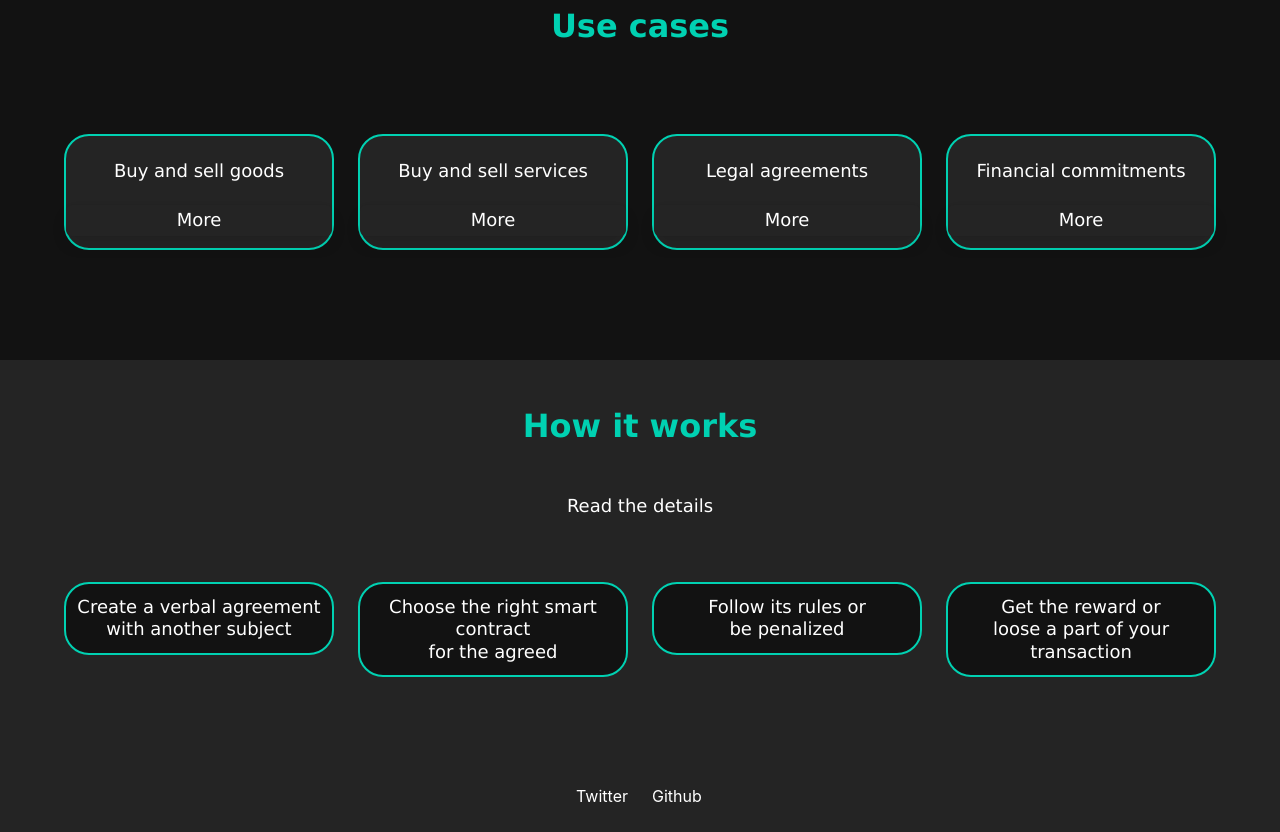
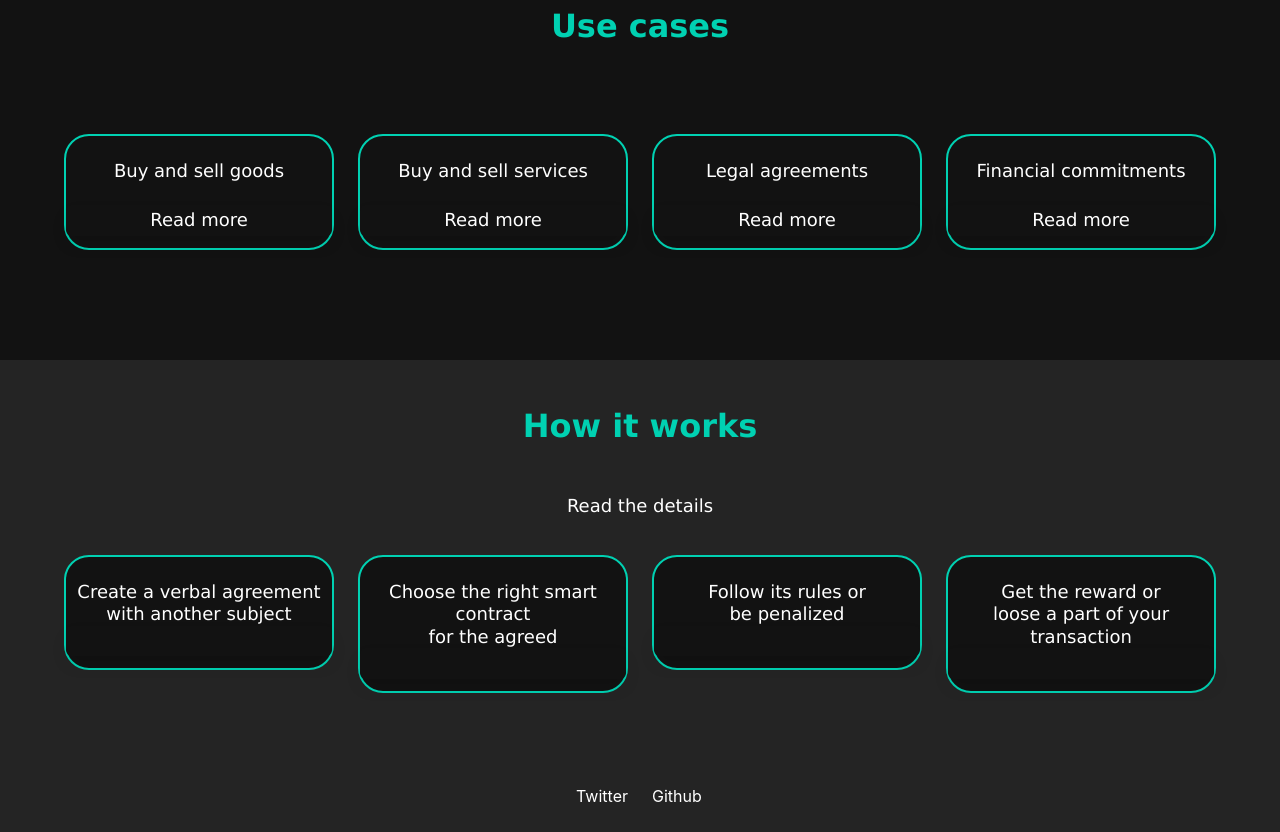
Before and after one commit to farinavito/Web3-Website, a Next.js app: page / in a window 1280 px wide. Shown: the part 440-1272 px from the top of the page. Built offline with nearby package versions, Linux system fonts and the light colour scheme.

Commit message:
changed the column in the how it works section

```diff
--- a/pages/index.js
+++ b/pages/index.js
@@ -81,37 +81,37 @@ const Homepage = () => {
                   <div className="container has-text-centered py-0">
                       <div className="columns py-0">
                         <div className="column py-0">
-                          <p className="subtitle has-background-black-ter pt-5 pb-3 mb-3">
+                          <p className="subtitle has-background-black-bis pt-5 pb-3 mb-3">
                             Buy and sell goods<br></br><br></br>
-                            <p className="box has-background-black-ter py-1">
-                              <Link href="/application"><a>More</a></Link>
+                            <p className="box has-background-black-bis py-1">
+                              <Link href="/application"><a>Read more</a></Link>
                             </p>
                           </p>
                           <p className="has-background-black-bis py-4"></p>
                         </div>
                         <div className="column py-0">
-                          <p className="subtitle has-background-black-ter pt-5 pb-3 mb-3">
+                          <p className="subtitle pt-5 pb-3 mb-3">
                             Buy and sell services<br></br><br></br>
-                            <p className="box has-background-black-ter py-1">
-                              <Link href="/application"><a>More</a></Link>
+                            <p className="box has-background-black-bis py-1">
+                              <Link href="/application"><a>Read more</a></Link>
                             </p>
                           </p>
                           <p className=" has-background-black-bis py-4"></p>
                         </div>
                         <div className="column py-0">
-                          <p className="subtitle has-background-black-ter pt-5 pb-3 mb-3">
+                          <p className="subtitle has-background-black-bis pt-5 pb-3 mb-3">
                             Legal agreements<br></br><br></br>
-                            <p className="box has-background-black-ter py-1">
-                              <Link href="/application"><a>More</a></Link>
+                            <p className="box has-background-black-bis py-1">
+                              <Link href="/application"><a>Read more</a></Link>
                             </p>
                           </p>
                           <p className=" has-background-black-bis py-4"></p>
                         </div>
                         <div className="column py-0">
-                          <p className="subtitle has-background-black-ter pt-5 pb-3 mb-3">
+                          <p className="subtitle has-background-black-bis pt-5 pb-3 mb-3">
                             Financial commitments<br></br><br></br>
-                            <p className="box has-background-black-ter py-1">
-                              <Link href="/application"><a>More</a></Link>
+                            <p className="box has-background-black-bis py-1">
+                              <Link href="/application"><a>Read more</a></Link>
                             </p>
                           </p>
                           <p className=" has-background-black-bis py-4"></p>
@@ -139,30 +139,42 @@ const Homepage = () => {
                   <div className="container has-text-centered py-0">
                       <div className="columns py-0">
                         <div className="column py-0">
-                          <p className="subtitle has-background-black-bis py-3 mb-3">
+                          <p className="subtitle has-background-black-bis pt-5 pb-3 mb-5">
                             Create a verbal agreement<br></br>
                             with another subject
+                            <p className="box has-background-black-bis py-1">
+                            <Link href=""><a><br></br></a></Link>
+                            </p>
                           </p>
                           <p className="has-background-black-ter py-4"></p>
                         </div>
                         <div className="column py-0">
-                          <p className="subtitle has-background-black-bis py-3 mb-3">
+                          <p className="subtitle has-background-black-bis pt-5 pb-3 mb-5">
                             Choose the right smart contract<br></br>
                             for the agreed
+                            <p className="box has-background-black-bis py-1">
+                            <Link href=""><a><br></br></a></Link>
+                            </p>
                           </p>
                           <p className="has-background-black-ter py-4"></p>
                         </div>
                         <div className="column py-0">
-                          <p className="subtitle has-background-black-bis py-3 mb-3">
+                          <p className="subtitle has-background-black-bis pt-5 pb-3 mb-5">
                             Follow its rules or<br></br>
                             be penalized
+                            <p className="box has-background-black-bis py-1">
+                            <Link href=""><a><br></br></a></Link>
+                            </p>
                           </p>
                           <p className="has-background-black-ter py-4"></p>
                         </div>
                         <div className="column py-0">
-                          <p className="subtitle has-background-black-bis py-3 mb-3">
+                          <p className="subtitle has-background-black-bis pt-5 pb-3 mb-5">
                             Get the reward or<br></br>
                             loose a part of your transaction
+                            <p className="box has-background-black-bis py-1">
+                            <Link href=""><a><br></br></a></Link>
+                            </p>
                           </p>
                           <p className="has-background-black-ter py-4"></p>
                         </div>
--- a/styles/globals.css
+++ b/styles/globals.css
@@ -14,4 +14,5 @@ body {
   border: 2px solid;
   border-radius: 25px;
   border-color: hsl(171, 100%, 41%);
+
 }
```
